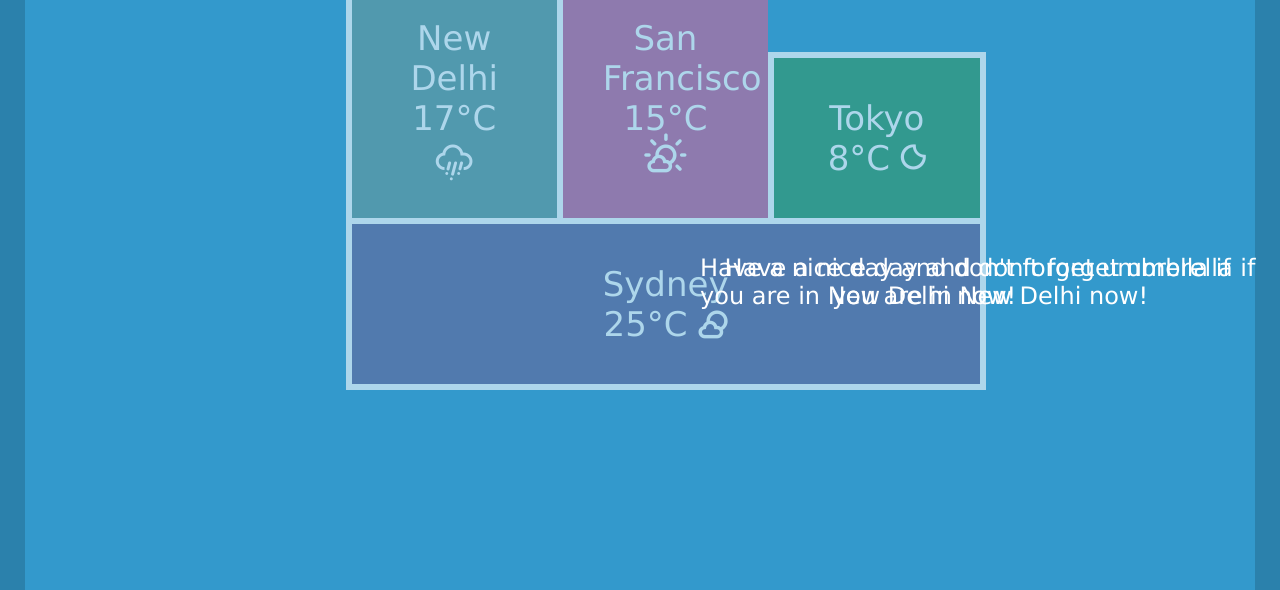
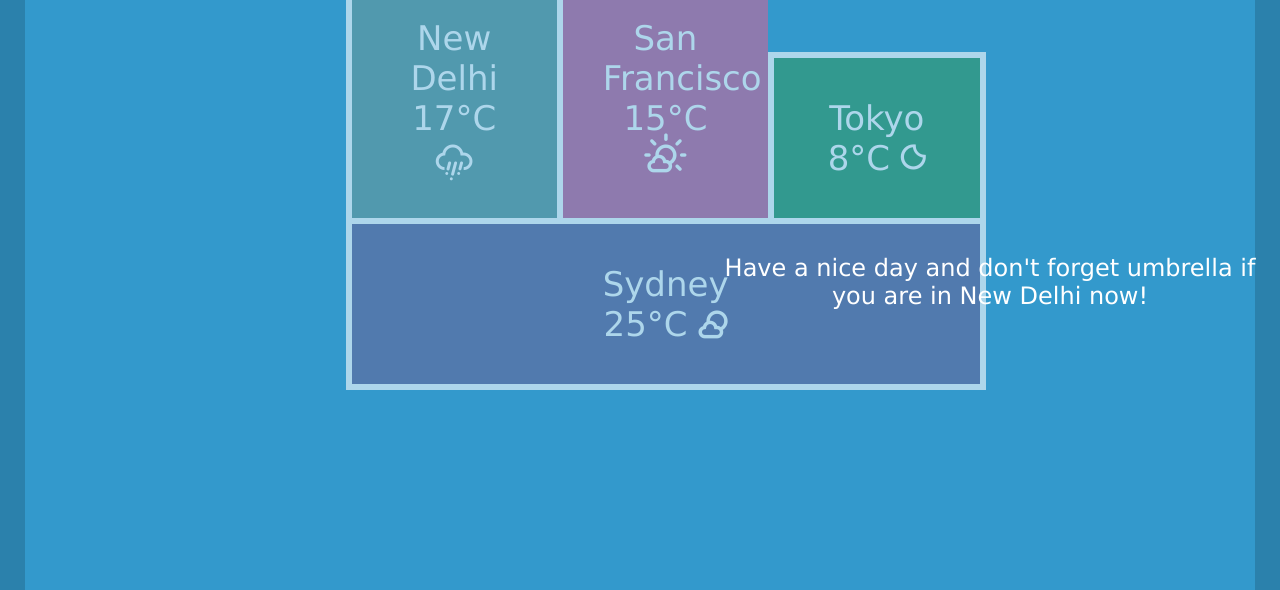
Before and after one commit to imvladshevchenko/beetroot-first-repo, a plain HTML site: page css-weather-forecast/index.html in a window 1280 px wide. Shown: the part 210-800 px from the top of the page. Drawn offline with Linux system fonts and the light colour scheme.

Commit message:
bugfixed

```diff
--- a/css-weather-forecast/index.html
+++ b/css-weather-forecast/index.html
@@ -29,6 +29,6 @@
             <p>Have a nice day and don't forget umbrella if you are in New Delhi now!<p>
         </div>
         </ul></div>
-        <p>Have a nice day and don't forget umbrella if you are in New Delhi now!<p></p>
+
 </body>
 </html>
```
